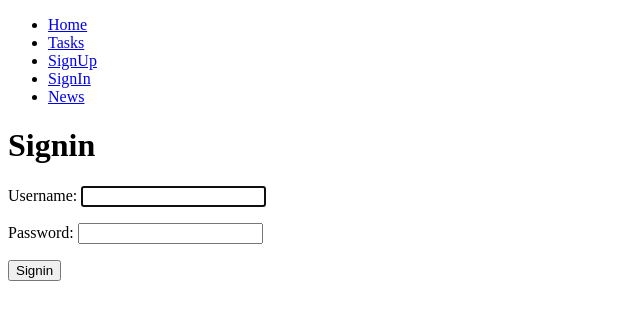
After one commit to JuanJoDiaz19/CRM-filantropia-Icesi, a Django app: page /signin/ in a window 1280 px wide. The commit adds this page. Shown: the top 320 px of the page, without its empty margins (0-640 px from the left). Run offline with Django 4.2, Linux system fonts and the light colour scheme.

Commit message:
feat: adding the basic strucutre of user login

```diff
--- a/CRM_app/templates/base.html
+++ b/CRM_app/templates/base.html
@@ -25,6 +25,9 @@
             <li>
                 <a href="/signup">SignUp</a>
             </li>
+            <li>
+                <a href="/signin">SignIn</a>
+            </li>
             {% endif%}
             <li>
                 <a href="/news">News</a>
--- /dev/null
+++ b/CRM_app/templates/signin.html
@@ -0,0 +1,16 @@
+{%extends 'base.html' %}
+
+{% block content %}
+<h1>Signin</h1>
+
+<form action="/signin/" method="POST">
+    {% csrf_token %}
+
+    {{error}}
+
+    {{form.as_p}}
+    <button>
+        Signin
+    </button>
+</form>
+{% endblock %}
--- a/CRM_app/views.py
+++ b/CRM_app/views.py
@@ -1,8 +1,8 @@
 from django.shortcuts import render, redirect
 from django.http import HttpResponse
-from django.contrib.auth.forms import UserCreationForm
+from django.contrib.auth.forms import UserCreationForm, AuthenticationForm
 from django.contrib.auth.models import User
-from django.contrib.auth import login,logout
+from django.contrib.auth import login,logout, authenticate
 from django.db import IntegrityError
 from .models import New
 from .forms import NewForm
@@ -40,6 +40,25 @@ def signup(request):
 def tasks(request):
     return render(request, 'tasks.html')
 
+def signin(request):
+    if request.method == 'GET':
+        return render(request, 'signin.html', {
+            'form' : AuthenticationForm
+            })
+    else:
+        user = authenticate(request, username=request.POST['username'], password=request.POST['password'])
+        if user is None:
+            return render(request, 'signin.html', {
+            'form' : AuthenticationForm,
+            'error': 'Username or Password is incorrect'
+            })
+        else:
+            login(request, user)
+            return redirect('tasks')
+
+
+
+
 def sing_out(request):
     logout(request)
     return redirect('home')
--- a/CRM_filantropia_ICESI/urls.py
+++ b/CRM_filantropia_ICESI/urls.py
@@ -22,9 +22,11 @@ urlpatterns = [
     path('admin/', admin.site.urls),
     path('', views.home, name="home"),
     path('signup/', views.signup, name="signup"),
+    path('signin/', views.signin, name="signin"),
     path('tasks/', views.tasks, name="tasks"),
     path('logout/', views.sing_out, name="logout"),
     path('news/', views.news, name="news"),
     path('create_new/', views.create_new, name='create_new'),
     path('delete_new/<int:new_id>/', views.delete_new, name='delete_new'),
+
 ]
```
